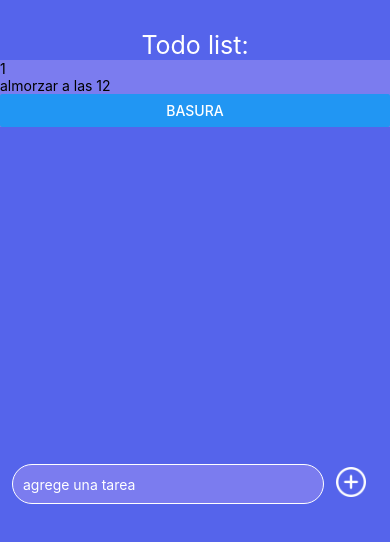
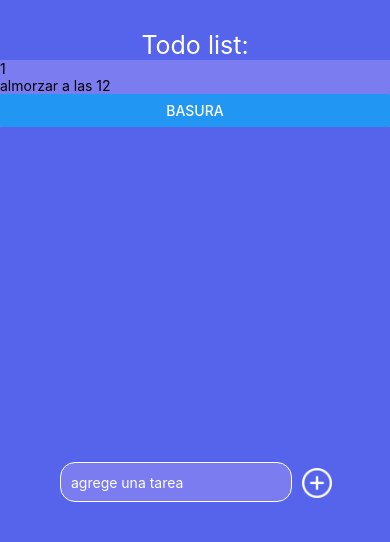
Before and after one commit to metalpapa/todoList, a React Native app: screen / in a window 390 px wide. Shown: the top 542 px of the page. Built offline with nearby package versions, Linux system fonts and the light colour scheme.

Commit message:
imagen touchable

```diff
--- a/src/components/input.jsx
+++ b/src/components/input.jsx
@@ -1,48 +1,52 @@
-import { View, StyleSheet ,TextInput,Image} from 'react-native'
+import { View, StyleSheet, TextInput, Image, TouchableOpacity } from 'react-native'
 import React from 'react'
 
-const input = ({style}) => {
+const input = ({ style }) => {
 
 
     const [text, onChangeText] = React.useState(null);
 
     return (
-    <View style={{...styles.container,...style}}>
+        <View style={{ ...styles.container, ...style }}>
             <TextInput
                 style={styles.input}
                 onChangeText={onChangeText}
                 value={text}
                 placeholder={'agrege una tarea'}
             />
+
+            <TouchableOpacity style={styles.button}>
                 <Image
                     style={styles.add}
                     source={require('../images/add2.png')}
                 />
+            </TouchableOpacity>
         </View>
     )
 }
 
 const styles = StyleSheet.create({
-    container:{
-        flex:1,
-        flexDirection:"row"
+    container: {
+        flex: 1,
+        flexDirection: "row",
+        alignSelf:"center"
     },
     input: {
         height: 40,
         width: "80%",
-      margin: 12,
+        margin: 10,
         borderWidth: 1,
         padding: 10,
-      borderColor:"white",
-      borderRadius:23,
-      backgroundColor:"#7b7cef",
-      color:"white"
+        borderColor: "white",
+        borderRadius: 15,
+        backgroundColor: "#7b7cef",
+        color: "white"
     },
-    add:{
-        marginTop:15,
+    add: {
+        marginTop: 16,
         width: 30,
         height: 30,
-        color:"white"
+        color: "white"
     }
 })
 
```
Lines whose indentation alone changed are shown as unchanged.
